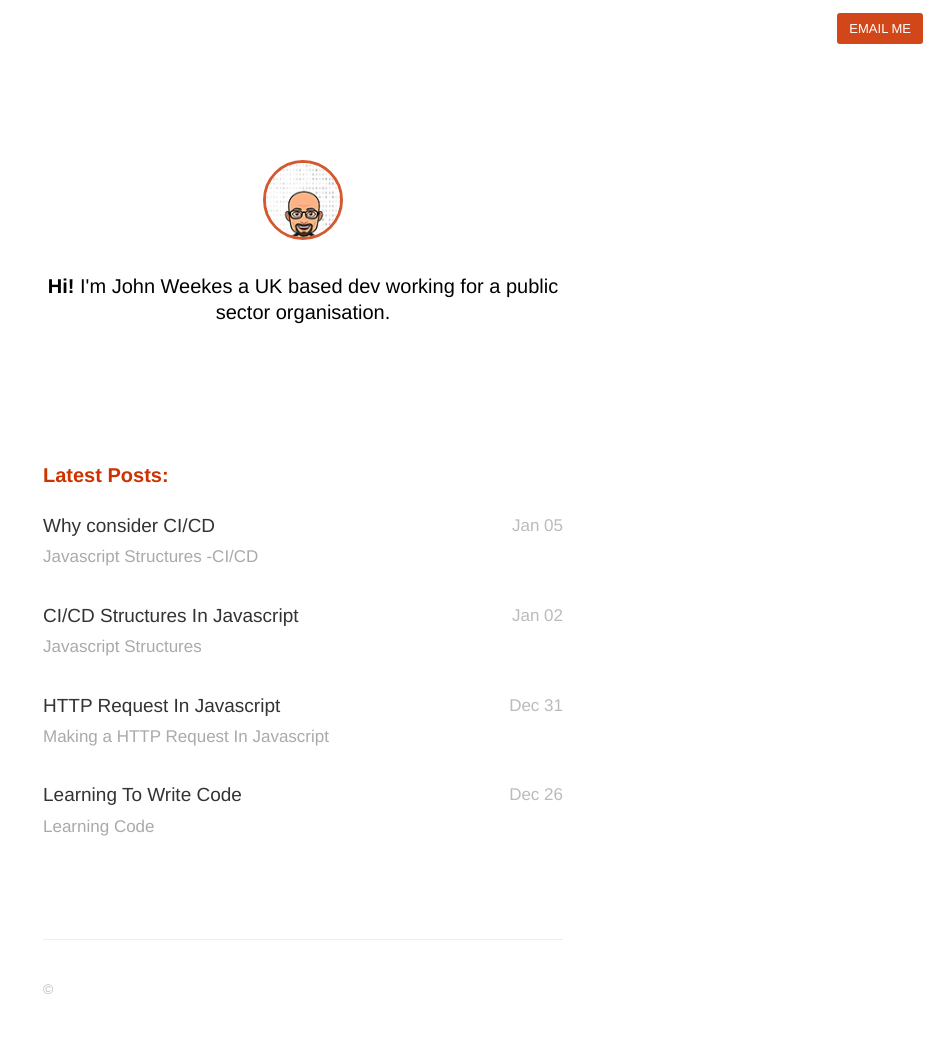
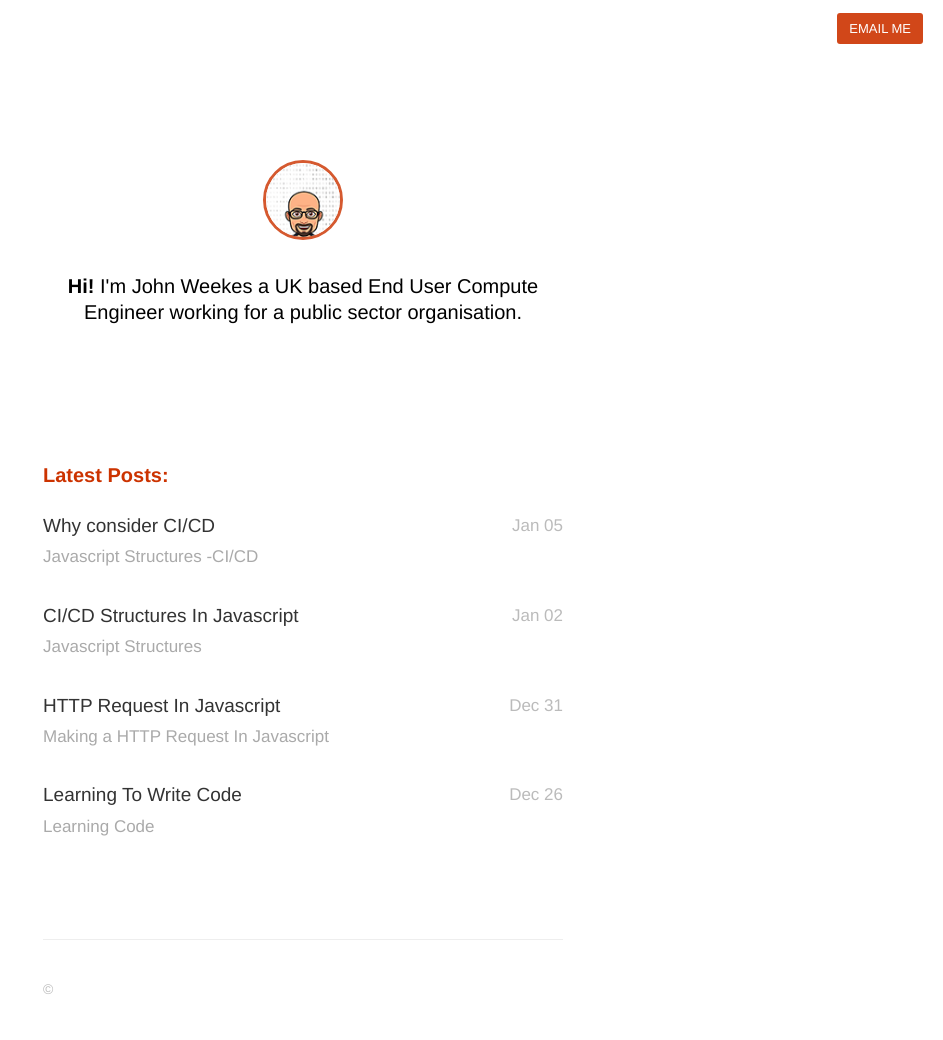
Before and after one commit to localhostjohn/blog, a Jekyll site: the page built from index.html, in a window 1280 px wide. Shown: the whole page, without its empty margins (337-1280 px from the left). Built offline with Jekyll 4.4.1, drawn with Linux system fonts in a browser that asks for light colours; nearby versions of some CDN libraries; the list of posts is cut into pages by our own code.

Commit message:
Update _config.yml
Update to role bio

```diff
--- a/_config.yml
+++ b/_config.yml
@@ -1,6 +1,6 @@
 name: LocalhostJohn
-description: I'm John Weekes a UK based dev working for a public sector organisation.
-meta_description: "Writing Code For A Living"
+description: I'm John Weekes a UK based End User Compute Engineer working for a public sector organisation.
+meta_description: "Tinkering with Tech & Permissions For A Living"
 
 aboutPage: false
 
```
